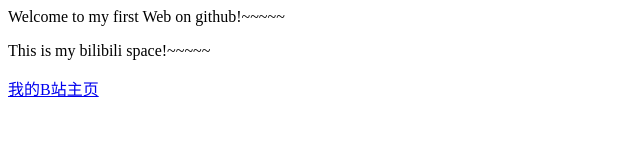
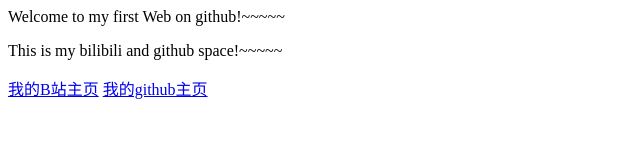
Before and after one commit to FT1AN/FT1AN.github.io, a plain HTML site: page index.html in a window 1280 px wide. Shown: the whole page, without its empty margins (0-640 px from the left). Drawn offline with Linux system fonts and the light colour scheme.

Commit message:
Update index.html

```diff
--- a/index.html
+++ b/index.html
@@ -1,7 +1,8 @@
 <html>
 <body bgcolor=white>
 <p>Welcome to my first Web on github!~~~~~</p>
-<p>This is my bilibili space!~~~~~</p>
+<p>This is my bilibili and github space!~~~~~</p>
 <a href="https://space.bilibili.com/32667906">我的B站主页</a>
+<a href="https://github.com/FT1AN">我的github主页</a>
 </body>
 </html>
```
